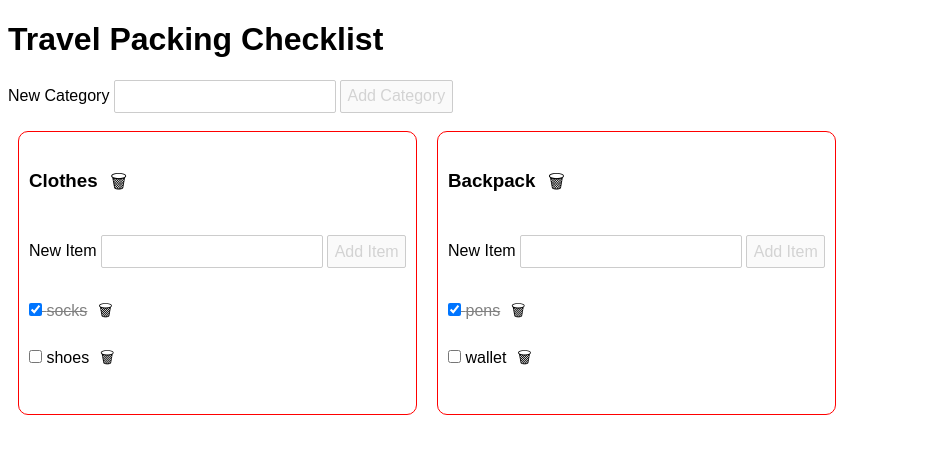
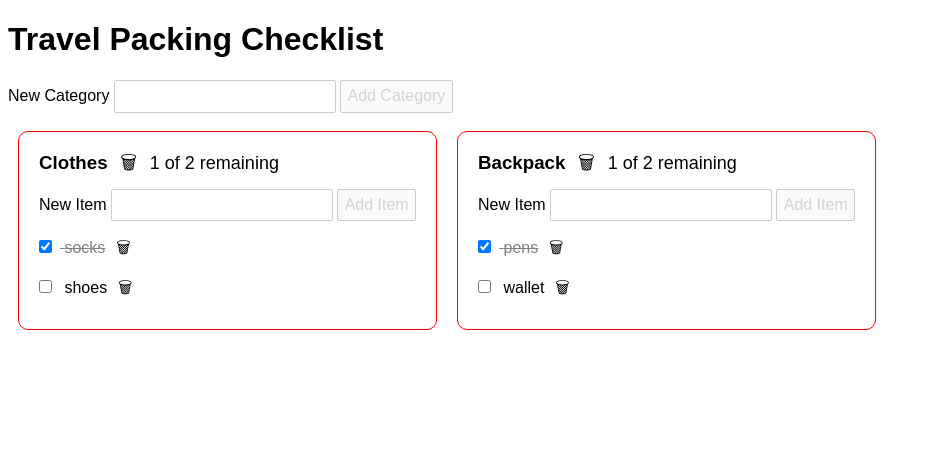
Before and after one commit to mvolkmann/travel-packing, a Svelte app: page / in a window 1280 px wide. Shown: the top 454 px of the page, without its empty margins (0-931 px from the left). Built offline with nearby package versions, Linux system fonts and the light colour scheme.

Commit message:
more styling

```diff
--- a/public/global.css
+++ b/public/global.css
@@ -9,6 +9,7 @@ button:disabled {
 button.icon {
   background-color: transparent;
   border: none;
+  margin-bottom: 0;
 }
 
 input:disabled {
--- a/src/Category.svelte
+++ b/src/Category.svelte
@@ -9,7 +9,8 @@
 
   let itemName = '';
 
-  //TODO: Need a way to delete categories and warn if it contains items.
+  $: remaining = category.items.filter(item => !item.packed).length;
+  $: status = `${remaining} of ${category.items.length} remaining`;
 
   function addItem() {
     const {items} = category;
@@ -20,11 +21,16 @@
   }
 
   function deleteItem(item) {
+    //TODO: Warn if it contains items.
     category.items = category.items.filter(it => it.id !== item.id);
   }
 </script>
 
 <style>
+  h3 {
+    margin: 0;
+  }
+
   section {
     --padding: 10px;
 
@@ -32,12 +38,19 @@
     border-radius: var(--padding);
     display: inline-block;
     margin: var(--padding);
-    padding: var(--padding);
+    padding: calc(var(--padding) * 2);
+    padding-top: var(--padding);
+    vertical-align: top;
+  }
+
+  .status {
+    font-size: 18px;
+    font-weight: normal;
   }
 
   ul {
     list-style: none;
-    margin-left: 0;
+    margin: 0;
     padding-left: 0;
   }
 </style>
@@ -46,6 +59,7 @@
   <h3>
     {category.name}
     <button class="icon" on:click={() => dispatch('delete')}>&#x1F5D1;</button>
+    <span class="status">{status}</span>
   </h3>
 
   <form on:submit|preventDefault={addItem}>
@@ -58,7 +72,9 @@
 
   <ul>
     {#each category.items as item}
-      <Item {item} on:delete={() => deleteItem(item)} />
+      <!-- This bind causes the category object to update
+           when the item packed value is toggled. -->
+      <Item bind:item={item} on:delete={() => deleteItem(item)} />
     {:else}
       <div>This category does not contain any items yet.</div>
     {/each}
--- a/src/Item.svelte
+++ b/src/Item.svelte
@@ -13,6 +13,7 @@
   }
 
   input[type='checkbox'] {
+    margin-right: 8px;
   }
 
   label {
```
Also changed, not shown: src/App.svelte (+0 -9 lines).
